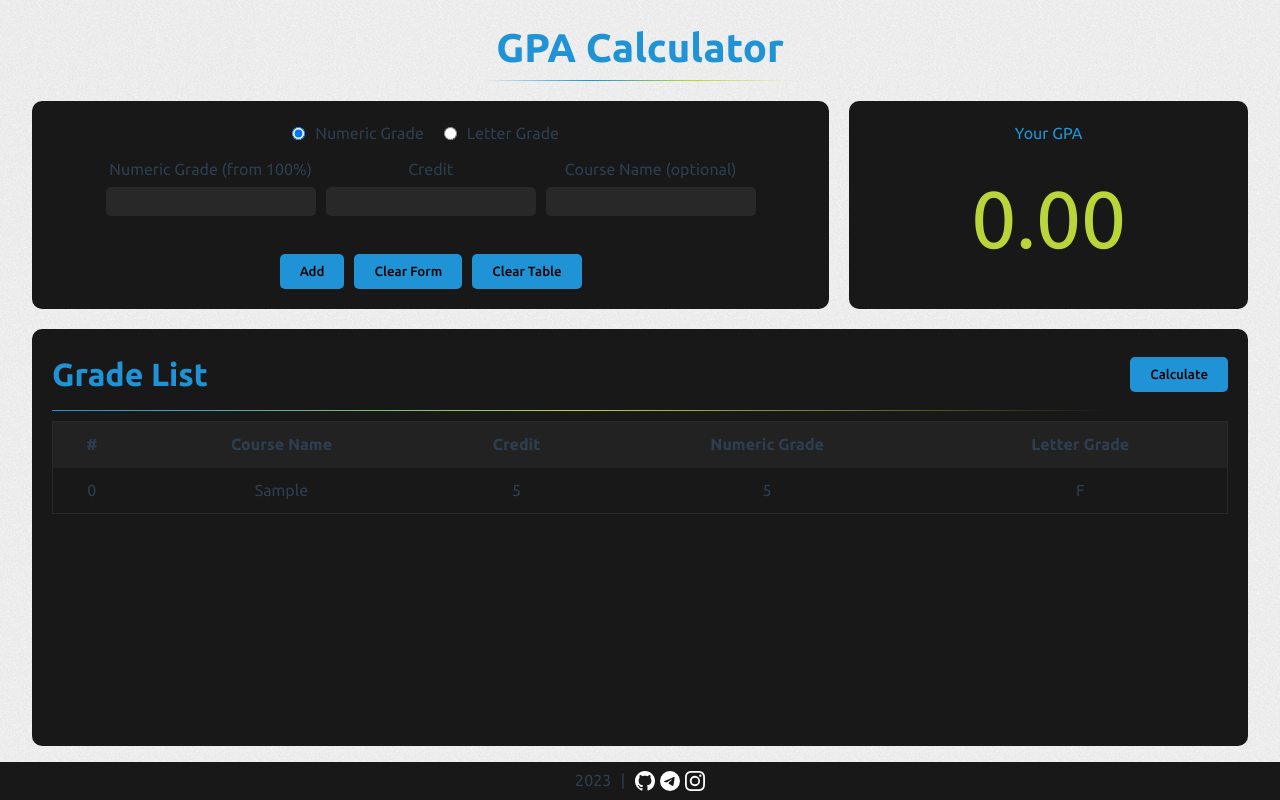
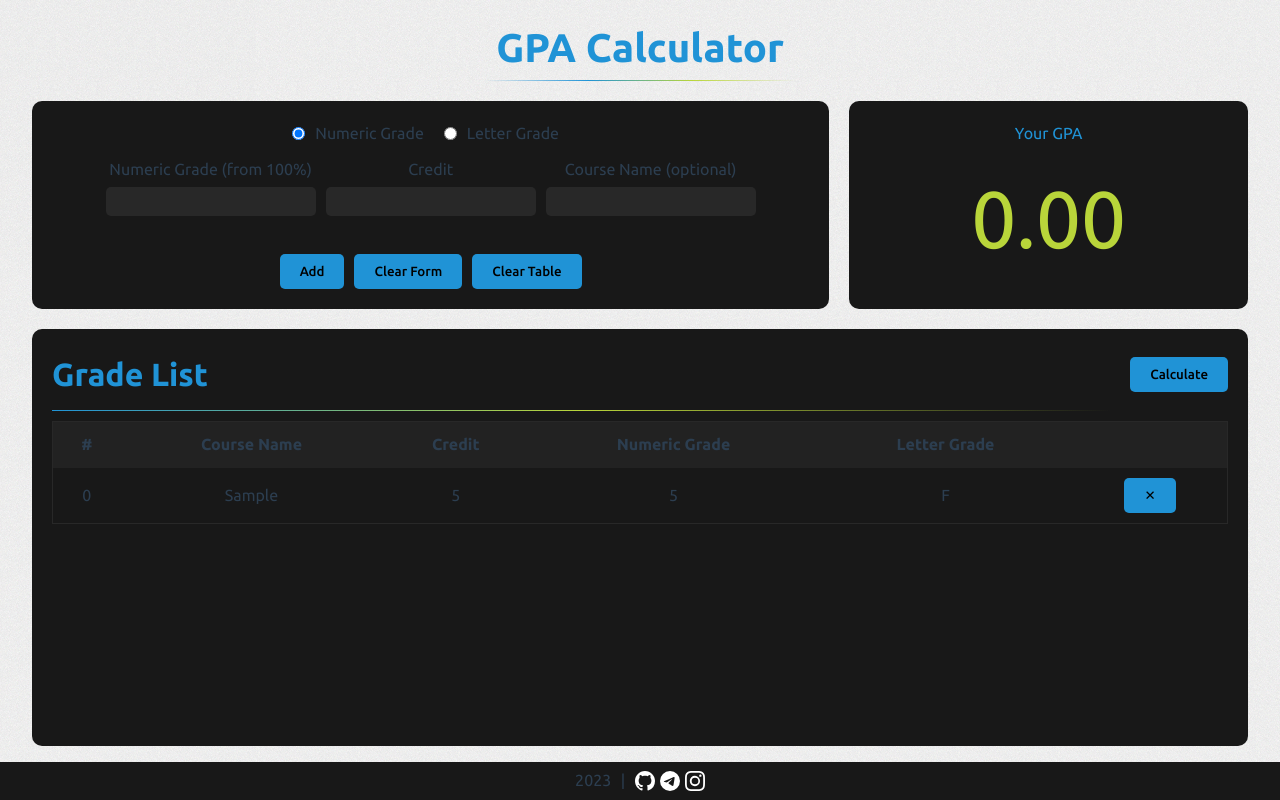
Before and after one commit to yar3dalemayehu/gpa_calculator, a Vue app: page / in a window 1280 px wide. Both pictures are taken after typing "5", "5", "Sample" into the empty fields and a click on the button "Add". Built offline with nearby package versions, Linux system fonts and the light colour scheme.

Commit message:
Add remove functionality to GradesList component

```diff
--- a/src/components/GradesList.vue
+++ b/src/components/GradesList.vue
@@ -2,10 +2,14 @@
 import { calculateGrade } from '../services/calculateGrade'
 
 const props = defineProps(['courses'])
-const emit = defineEmits(['setGPA'])
+const emit = defineEmits(['setGPA', 'remove'])
 
 function onCalculate() {
   emit('setGPA', calculateGrade(props.courses))
+}
+
+function onRemove(index) {
+  emit('remove', index)
 }
 </script>
 
@@ -23,6 +27,7 @@ function onCalculate() {
           <th>Credit</th>
           <th>Numeric Grade</th>
           <th>Letter Grade</th>
+          <th></th>
         </tr>
         <tr v-for="(course, i) of courses" :key="i">
           <td>{{ i }}</td>
@@ -30,10 +35,11 @@ function onCalculate() {
           <td>{{ course.credit }}</td>
           <td>{{ course.numericGrade ?? '-' }}</td>
           <td>{{ course.letterGrade.toUpperCase() }}</td>
+          <td><button type="button" @click="onRemove(i)" aria-label="Delete course">✕</button></td>
         </tr>
 
         <tr v-if="courses.length === 0" class="no-courses-text">
-          <td colspan="5" align="center">No Courses Found</td>
+          <td colspan="6" align="center">No Courses Found</td>
         </tr>
       </table>
     </div>
```
